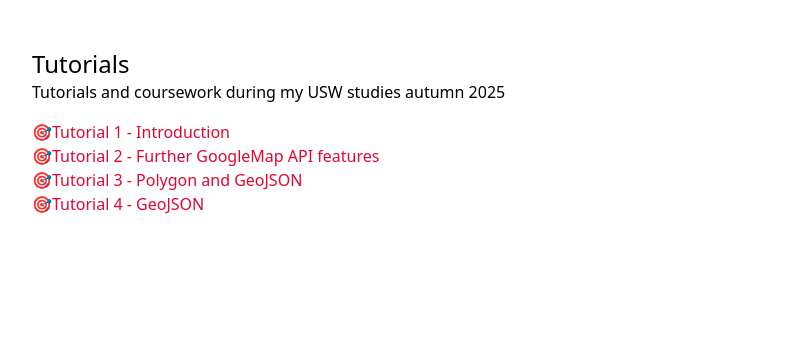
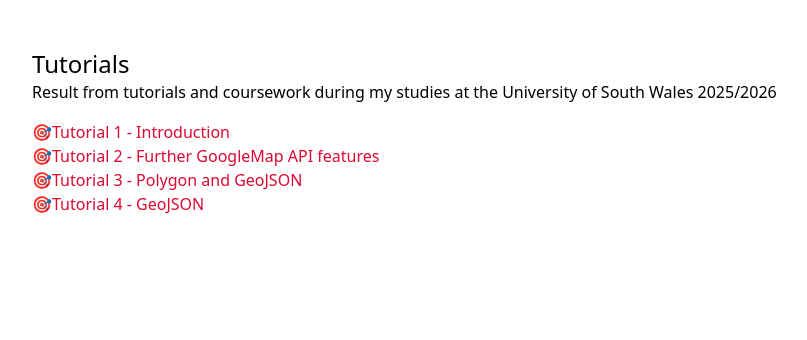
Before and after one commit to mEsUsah/usw-gis, a PHP site: page /googleMapsApi in a window 1280 px wide. Shown: the part 168-508 px from the top of the page, without its empty margins (192-999 px from the left). Run offline with PHP 8.4, Linux system fonts and the light colour scheme.

Commit message:
fix: Update page subtiles

```diff
--- a/googleMapsApi/index.php
+++ b/googleMapsApi/index.php
@@ -25,7 +25,7 @@
     </nav>
     <main class="m-4 lg:m-8 flex-grow">
         <h2 class="text-lg lg:text-2xl font-medium">Tutorials</h2>
-        <p class=" mb-4">Tutorials and coursework during my USW studies autumn 2025</p>
+        <p class=" mb-4">Result from tutorials and coursework during my studies at the University of South Wales 2025/2026</p>
         <ul>
             <?php
                 foreach ($files as $file) {
--- a/index.php
+++ b/index.php
@@ -17,7 +17,7 @@
     </header>
     <main class="m-4 lg:m-8 flex-grow">
         <h2 class="text-lg lg:text-2xl font-medium">Tutorials</h2>
-        <p class=" mb-4">Tools discussed during my USW studies autumn 2025</p>
+        <p class=" mb-4">Tools discussed during my studies at the University of South Wales 2025/2026</p>
         <ul>
             <li>📁<a href="/googleMapsApi" class="text-[#DE0832] hover:underline">Google Maps API</a></li>
         </ul>
```
